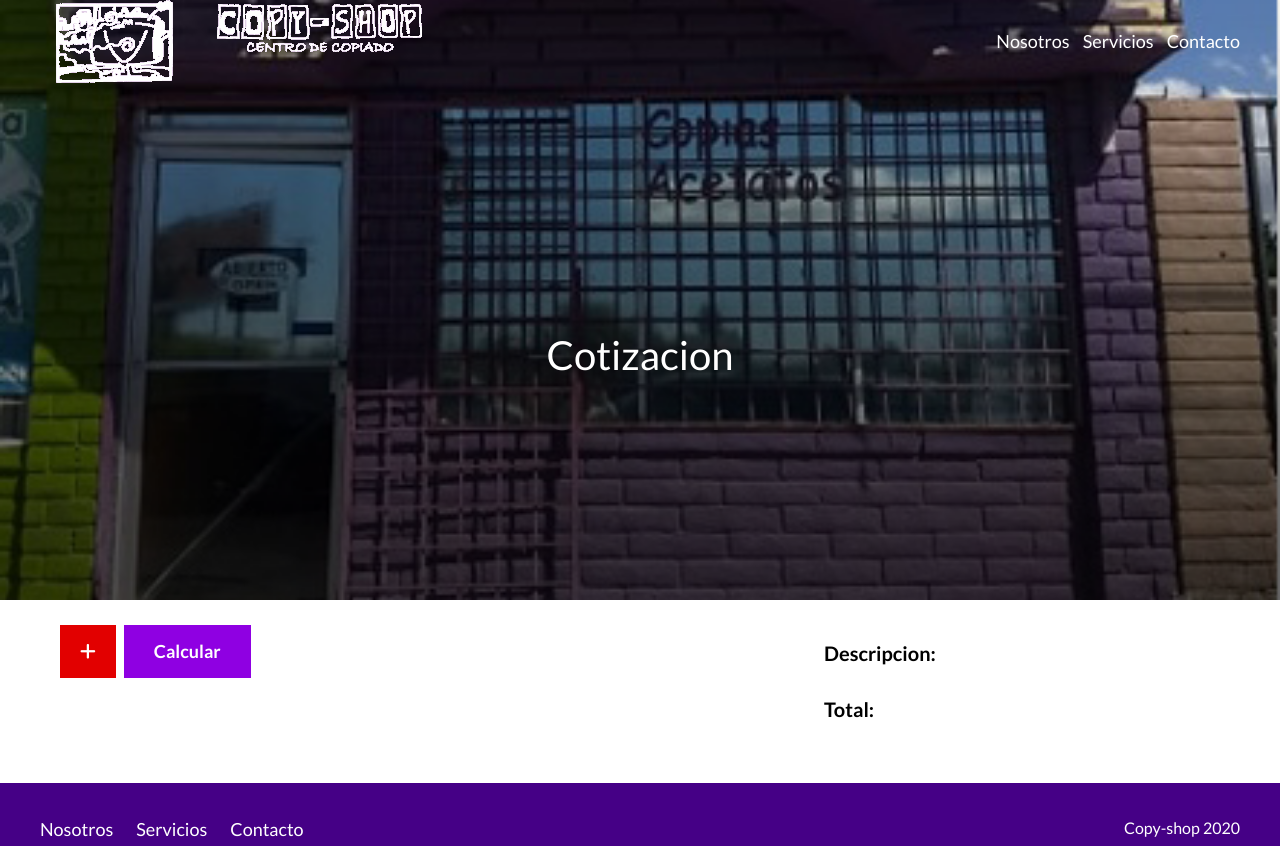
After one commit to MarespTech/Copyshopmxli, a PHP site: page /cotizar.html in a window 1280 px wide. The commit adds this page. Run offline with PHP 8.4, Linux system fonts and the light colour scheme; some libraries are stand-ins or nearby versions.

Commit message:
Add and update files

```diff
--- /dev/null
+++ b/cotizar.html
@@ -0,0 +1,104 @@
+<!DOCTYPE html>
+<html lang="en">
+
+<head>
+    <meta charset="UTF-8">
+    <meta name="viewport" content="width=device-width, initial-scale=1.0">
+    <title>Copy-Shop</title>
+    <link rel="stylesheet" href="css/style.css">
+    <link rel="stylesheet" href="css/normalize.css">
+    <link href="https://fonts.googleapis.com/css?family=Lato:300,400,700,900&display=swap" rel="stylesheet">
+    <script src="https://kit.fontawesome.com/ef94dd43d5.js" crossorigin="anonymous"></script>
+
+</head>
+
+<body>
+    <header class="site-header inicio parallax">
+        <div class="contenedor contenedor-site">
+            <div class="barra">
+                <a href="index.html">
+                    <!--<img src="img/LogoCopy.png" alt="LogoCopy" class="no-margin logo">-->
+                    <img src="img/LogoCopy2.png" alt="LogoCopy" class="no-margin">
+
+                </a>
+                <nav class="navegacion">
+                    <a href="index.html#nosotros">Nosotros</a>
+                    <a href="servicios.html">Servicios</a>
+                    <a href="index.html#contacto">Contacto</a>
+                </nav>
+            </div>
+            <!-- Barra de enlaces-->
+            <div class="texto-header">
+                <h1>Cotizacion</h1>
+            </div>
+        </div>
+        <!--Contenedor-->
+    </header>
+
+    <!-------------------------------------------------------------------------------------------------------------->
+    <div class="contenedor contenedor-cotizacion">
+        <div class="cotizador" id="cotizador">
+            <div class="botonesC">
+                <a class='boton boton-suma' id='add'><i class="fas fa-plus"></i></a>
+                <a class='boton' id='calcular'>Calcular</a>
+            </div>
+            <!--
+            <div class="pedido">
+                <div class="seleccion">
+                    <label for="trabajo">Trabajo: </label>
+                    <select name="trabajo" id="trabajo">
+                        <option value="0" selected disabled>Seleccione</option>
+                        <option value="copias">Copias</option>
+                        <option value="impresiones">Impresiones</option>
+                        <option value="encuadernado">Encuadernado</option>
+                        <option value="engargolado">Engargolado</option>
+                        <option value="tabloides">Tabloide</option>
+                        <option value="engomados">Engomado</option>
+                    </select>
+                    <label for="tamano" id='ltamano'>Tamaño: </label>
+                    <select name="tamano" id="tamano">
+                        <option value="0" selected disabled>Seleccione</option>
+                        <option value="carta">Carta</option>
+                        <option value="oficio">Oficio</option>
+                        <option value="doblecarta">Doble Carta</option>
+                    </select>
+                </div>
+                <div class="cant">
+                    <label for="cantidad">Cantidad: </label>
+                    <input type="number" min='0' id='cantidad' placeholder="cantidad">
+                </div>
+            </div>
+-->
+
+        </div>
+        <!-- Cotizador-->
+        <div class="resultado">
+            <div class="resumen" id="resumen">
+                <p>Descripcion:</p>
+                <p id="descripcion"></p>
+            </div>
+            <!-- Descripcion -->
+            <div class="total" id="total">
+                <p>Total: </p>
+                <p class="suma"></p>
+            </div>
+            <!-- Total -->
+        </div>
+        <!--- Resultado --->
+
+    </div>
+
+    <footer class="site-footer">
+        <div class="contenedor contenedor-footer">
+            <nav class="navegacion">
+                <a href="index.html#nosotros">Nosotros</a>
+                <a href="servicios.html">Servicios</a>
+                <a href="contacto.html">Contacto</a>
+            </nav>
+            <p>Copy-shop 2020</p>
+        </div>
+    </footer>
+    <script src="js/contacto.js"></script>
+</body>
+
+</html>
--- a/css/style.css
+++ b/css/style.css
@@ -65,11 +65,16 @@ h4 {
 
 .site-header {
     background-image: url(../img/local2.png);
+    height: 60rem;
+    margin-bottom: 15px;
+    padding: 0;
+}
+
+.parallax {
+    background-attachment: fixed;
+    background-position: center;
     background-repeat: no-repeat;
     background-size: cover;
-    background-position: center center;
-    height: 60rem;
-    margin-bottom: 15px;
 }
 
 a {
@@ -113,6 +118,10 @@ a {
     font-size: 2.2rem;
     display: block;
     text-align: center;
+}
+
+a:hover {
+    cursor: pointer;
 }
 
 @media (min-width: 768px) {
@@ -171,7 +180,7 @@ a {
     background-repeat: no-repeat;
     background-size: cover;
     background-position: center top;
-    height: 40rem;
+    height: 35rem;
 }
 
 .servicios h2 {
@@ -196,6 +205,24 @@ a {
     display: block;
     border: none;
     flex: 0 0 100%;
+    transition: background-color .3s ease-in-out;
+}
+
+.boton:hover {
+    cursor: pointer;
+    background-color: #8f00e28e;
+}
+
+
+/* Para cotizar */
+
+.boton-suma {
+    padding: 1rem 2rem;
+    background-color: #e20000;
+}
+
+.boton-suma:hover {
+    background-color: #f03232;
 }
 
 @media (min-width: 768px) {
@@ -208,12 +235,13 @@ a {
 .contacto {
     background-color: black;
     color: #ffffff;
-    height: 45rem;
+    height: 60rem;
+    margin: 0;
 }
 
 @media (min-width: 768px) {
     .contacto {
-        height: 30rem;
+        height: 40rem;
     }
 }
 
@@ -232,6 +260,10 @@ a {
 .contacto p span,
 .contacto p a {
     color: #8f00e2;
+}
+
+.contacto h3 {
+    padding-top: 1rem
 }
 
 
@@ -274,7 +306,7 @@ a {
     width: 50%;
 }
 
-@media (min-width: 768px) {
+@media (min-width: 480px) {
     .contenedor-servicios {
         display: flex;
         flex-wrap: wrap;
@@ -283,7 +315,7 @@ a {
         width: 100%;
     }
     .servicio {
-        flex-basis: calc(33.3% - 1rem);
+        flex-basis: calc(50% - 1rem);
         border: 2px solid #ddddddee;
         padding: .5rem 0 .5rem .5rem;
     }
@@ -292,6 +324,109 @@ a {
     }
 }
 
+@media (min-width: 768px) {
+    .servicio {
+        flex-basis: calc(33.3% - 1rem);
+    }
+}
+
 .no-pad {
     padding: 0;
 }
+
+
+/** Contacto **/
+
+.contenedor-cotizador {
+    margin-top: 1rem;
+}
+
+@media only screen and (min-width: 768px) {
+    .contenedor-cotizacion {
+        display: flex;
+        flex-wrap: wrap;
+        width: 100%;
+        padding: 2rem;
+        padding-top: 0;
+    }
+    .cotizador {
+        flex-basis: calc(65% - 1rem);
+        margin-right: 2rem;
+    }
+    .resultado {
+        flex-basis: calc(35% - 1rem);
+    }
+}
+
+.botonesC a {
+    margin: 1rem 0;
+}
+
+.botonesC #add {
+    margin-right: .5rem;
+}
+
+.resultado p {
+    font-size: 2rem;
+    font-weight: bold;
+}
+
+.cotizador label {
+    font-size: 2rem;
+}
+
+.cotizador label:first-of-type {
+    margin-top: 1rem;
+}
+
+.cotizador label:last-of-type,
+.cotizador #cantidad {
+    margin-bottom: 1rem;
+}
+
+.cotizador select,
+.cotizador input {
+    width: 100%;
+    height: 3.5rem;
+    font-size: 2rem;
+    margin-bottom: 1rem;
+}
+
+@media only screen and (min-width: 768px) {
+    .cotizador select,
+    .cotizador input {
+        width: 10rem;
+        margin: .5rem;
+    }
+    .cotizador select:first-of-type {
+        width: 30rem;
+    }
+}
+
+.cotizador #cantidad {
+    width: 8rem;
+}
+
+.pedido {
+    border: 1px solid #d6d5d5;
+    background-color: #ececec;
+    padding: .5rem;
+    display: block;
+}
+
+@media only screen and (min-width: 1000px) {
+    .pedido {
+        display: flex;
+    }
+    .seleccion {
+        flex-basis: calc(65% - 2rem);
+    }
+    .cant {
+        margin-left: 1rem;
+        flex-basis: calc(35% - 2rem);
+        display: inline;
+    }
+    .tamano {
+        display: none;
+    }
+}
--- a/index.html
+++ b/index.html
@@ -11,7 +11,7 @@
 </head>
 
 <body>
-    <header class="site-header inicio">
+    <header class="site-header inicio parallax">
         <div class="contenedor contenedor-site">
             <div class="barra">
                 <a href="index.html">
@@ -46,7 +46,7 @@
             </div>
         </div>
     </div>
-    <div class="servicios">
+    <div class="servicios parallax">
         <div class="contenedor">
             <h2 class="fw-300 centrar">Servicios</h2>
             <p class="texto-servicios">Servicio de copias, impresiones, encuadernados y engargolados, todo al mejor precio con la mejor calidad</p>
@@ -60,7 +60,7 @@
             <p>Telefono: <span>686 218 0789</span></p>
             <p>Correo: <span>copyshopmxli@gmail.com<span></p>
             <p>Direccion: <a href="https://www.google.com.mx/maps/place/Copy+Shop/@32.6287225,-115.4365869,15.74z/data=!4m8!1m2!2m1!1scopyshop!3m4!1s0x80d770e4e7f7ce97:0xb71d7c00b82bf4b7!8m2!3d32.6285282!4d-115.4341192?hl=fr">Calle Río Mocorito 800, Independencia, 21290 Mexicali, B.C.</a></p>
-
+            <a href="cotizar.html" class="boton">Haz tus cotizaciones en linea aqui</a>
         </div>
     </div>
     <footer class="site-footer">
```
Also changed, not shown: js/contacto.js (+123 -1 lines).
